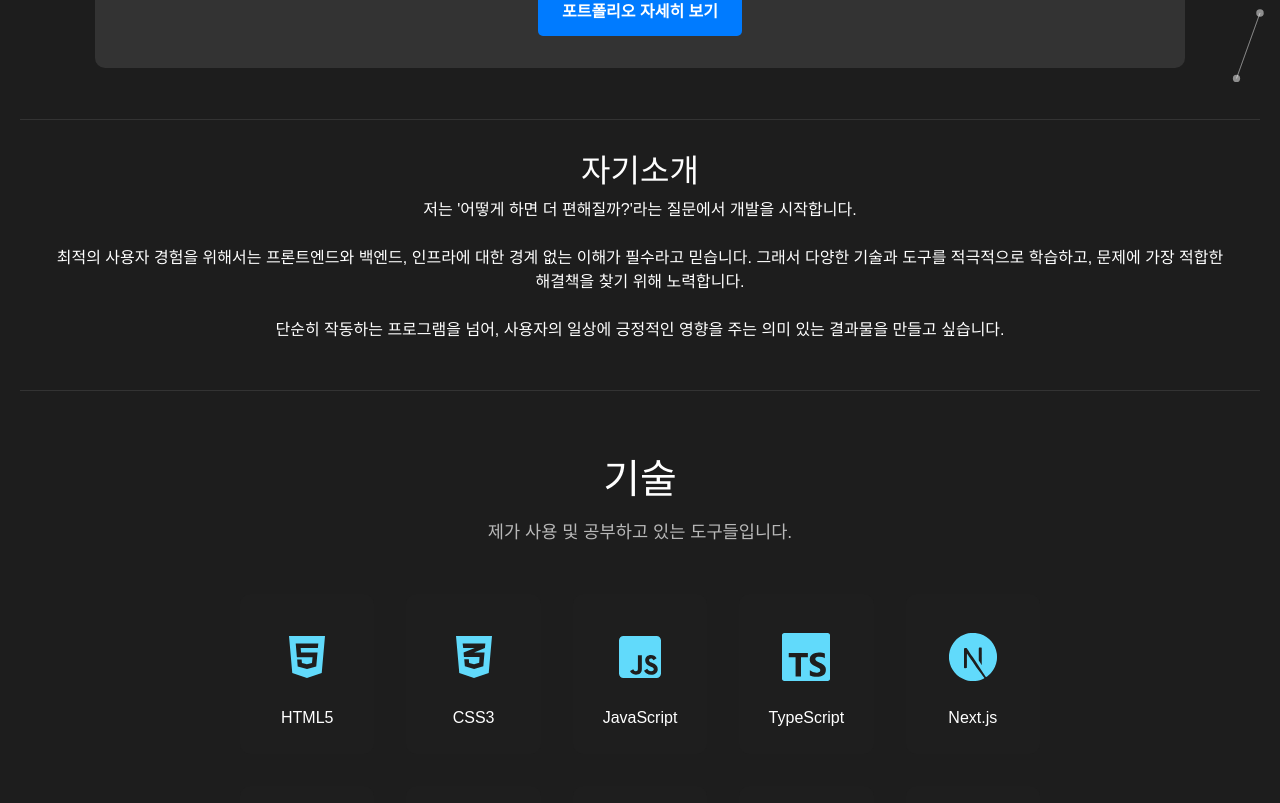
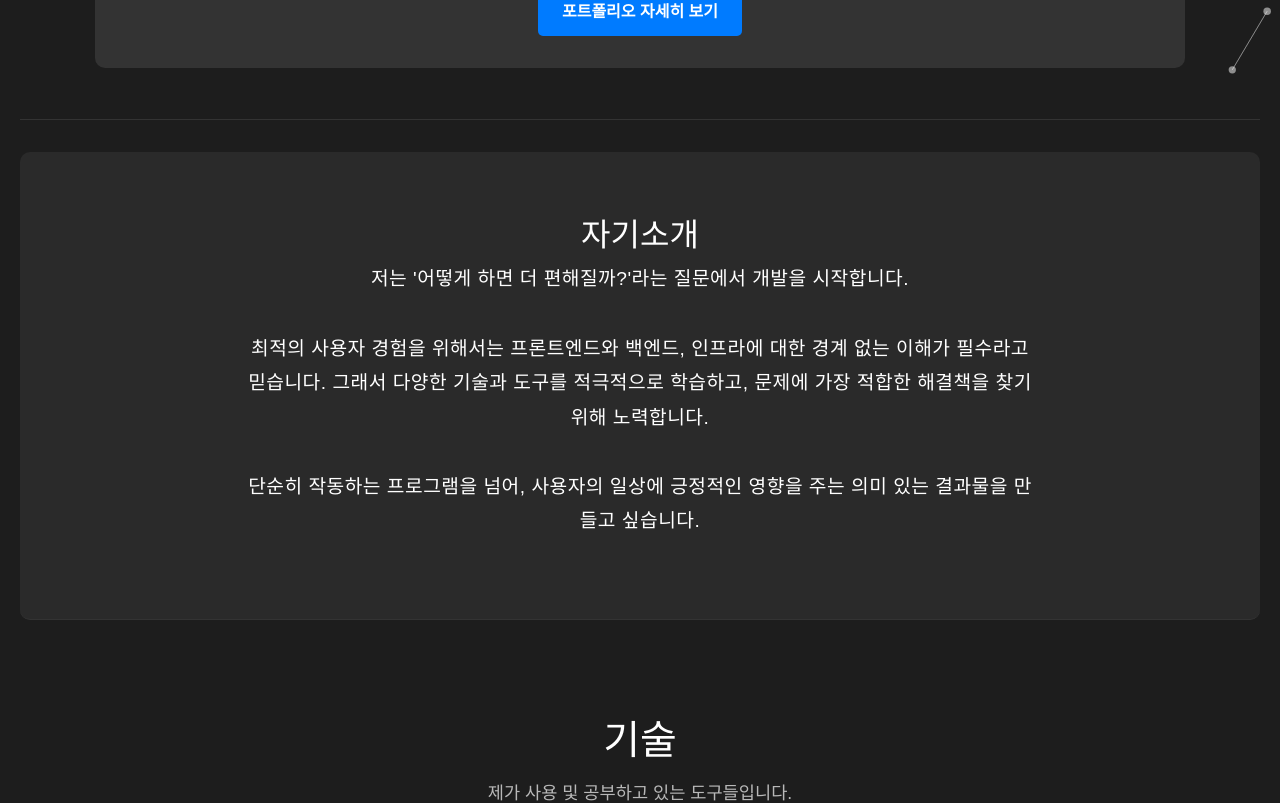
Before and after one commit to NiceTry3675/portfolio2, a React (Create React App) app: page / in a window 1280 px wide. Shown: the part 700-1503 px from the top of the page. Built offline with nearby package versions, Linux system fonts and the light colour scheme.

Commit message:
feat: 자기소개 및 포트폴리오 상세 페이지 개선
- `About` 섹션의 배경색 및 텍스트 스타일을 다른 섹션과 통일
- `PortfolioDetail` 페이지에 서비스 및 GitHub 리포지토리 링크 추가

```diff
--- a/src/components/About.css
+++ b/src/components/About.css
@@ -1,3 +1,15 @@
 #about {
-  padding: 2rem;
+  padding: 4rem 2rem;
+  margin: 2rem 0;
+  background-color: #2a2a2a; /* Projects 섹션과 동일한 배경색 */
+  border-radius: 10px;
 }
+
+#about p {
+  font-size: 1.2rem; /* 글자 크기 키움 */
+  line-height: 1.8;
+  letter-spacing: 0.5px;
+  max-width: 800px; /* 가독성을 위한 최대 너비 설정 */
+  margin-left: auto;
+  margin-right: auto;
+}
--- a/src/components/PortfolioDetail.tsx
+++ b/src/components/PortfolioDetail.tsx
@@ -100,6 +100,8 @@ const PortfolioDetail = () => {
         <section className="detail-section">
           <h2>📚 추가 자료</h2>
           <ul>
+            <li><a href="https://catrans.me" target="_blank" rel="noopener noreferrer">서비스 바로가기</a></li>
+            <li><a href="https://github.com/NiceTry3675/Context-Aware-Translation" target="_blank" rel="noopener noreferrer">GitHub 리포지토리</a></li>
             <li><a href="https://velog.io/@nicetry/Stateful%ED%95%9C-LLM-%EB%B2%88%EC%97%AD-%EC%9B%8C%ED%81%AC%ED%94%8C%EB%A1%9C%EC%9A%B0-%EA%B0%9C%EB%B0%9C%EA%B8%B0" target="_blank" rel="noopener noreferrer">베타 서비스 런칭 개발 블로그</a></li>
             <li><a href="https://www.youtube.com/watch?v=jhs0KUzCY7M" target="_blank" rel="noopener noreferrer">베타 런칭 전 로직 소개 영상</a></li>
           </ul>
```
